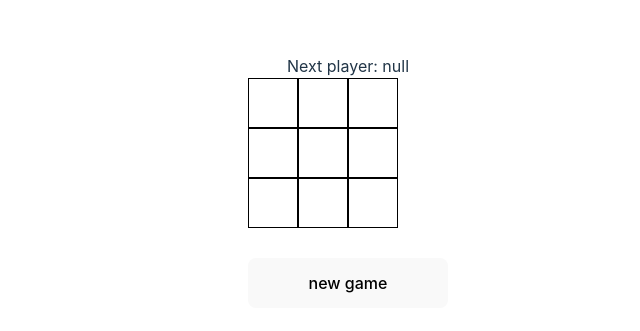
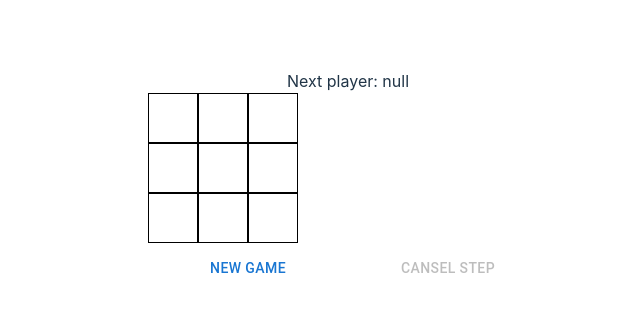
Before and after one commit to Copy-of-A/tic-tac-toe, a React (Vite) app: page /game in a window 1280 px wide. Shown: the part 219-550 px from the top of the page, without its empty margins (292-932 px from the left). Built offline with nearby package versions, Linux system fonts and the light colour scheme.

Commit message:
add history and back button

```diff
--- a/src/components/Game.tsx
+++ b/src/components/Game.tsx
@@ -2,6 +2,7 @@ import React, { useContext, useEffect } from "react";
 import Board from "./Board";
 import { useState } from "react";
 import { GameContext } from "../App";
+import Button from "@mui/material/Button";
 
 enum WiningLine {
     Horizontal = "horizontal",
@@ -23,6 +24,9 @@ const Game: React.FC = () => {
     const [squares, setSquares] = useState(Array(9).fill(null));
     const [isX, setIsX] = useState(true);
     const [winningCombination, setWinningCombination] = useState<WinningCombination | null>(null);
+    const [history, setHistory] = useState<Array<Array<null | string>>>(
+        [Array(9).fill(null)],
+    );
 
     useEffect(() => {
         if (!gameSetup.isPvP && (isX && !gameSetup.isFirstForX || !isX && gameSetup.isFirstForX)) {
@@ -33,10 +37,10 @@ const Game: React.FC = () => {
     const computerHandleClick = () => {
         let _freeSquares = getFreeSquares();
         const randomNum = Math.floor(
-          Math.random() * Math.floor(_freeSquares.length)
+            Math.random() * Math.floor(_freeSquares.length)
         );
         handleClick(_freeSquares[randomNum]);
-      };
+    };
 
     const checkHorizontal = (_squares: number[], currentSquare: number, lineLength: number) => {
         const mainRoot = _squares[currentSquare]; // item that has been clicked;
@@ -120,9 +124,22 @@ const Game: React.FC = () => {
         const _squares = [...squares];
         _squares[i] = isX ? X : O;
         setSquares(_squares);
+        setHistory(prevState => (
+            prevState.concat([_squares])
+        ))
         setIsX(!isX);
         setWinningCombination(getWinner(_squares, i));
     };
+
+    const handleBackToPreviousStep = () => {
+        setHistory(prevState => (
+            prevState.slice(0, -1)
+        ))
+    };
+
+    useEffect(() => {
+        setSquares(history[history.length - 1]);
+    }, [history])
 
     const getFreeSquares = () => {
         let _freeSquares: number[] = [];
@@ -134,7 +151,7 @@ const Game: React.FC = () => {
         return _freeSquares;
     };
 
-    const getWinnerName = (wonSquare : string) => {
+    const getWinnerName = (wonSquare: string) => {
         if (wonSquare === X) {
             return gameSetup.isFirstForX ? gameSetup.gamerFirst : gameSetup.gamerSecond
         }
@@ -152,7 +169,7 @@ const Game: React.FC = () => {
             status = "Next player: " + (gameSetup.isFirstForX ? gameSetup.gamerFirst : gameSetup.gamerSecond)
         }
         else {
-            status = "Next player: " +  (gameSetup.isFirstForX ? gameSetup.gamerSecond : gameSetup.gamerFirst)
+            status = "Next player: " + (gameSetup.isFirstForX ? gameSetup.gamerSecond : gameSetup.gamerFirst)
         }
     }
 
@@ -167,7 +184,8 @@ const Game: React.FC = () => {
         <div>
             <span>{status}</span>
             <Board squares={squares} winningCombination={winningCombination} onClick={(i) => handleClick(i)} />
-            <button onClick={newGameHandleClick}>new game</button>
+            <Button onClick={newGameHandleClick}>new game</Button>
+            <Button onClick={handleBackToPreviousStep} disabled={history.length < 2}>Cansel step</Button>
         </div>
     );
 }
```
